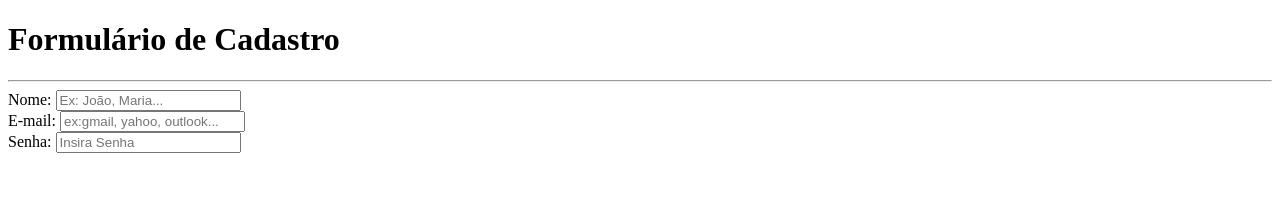
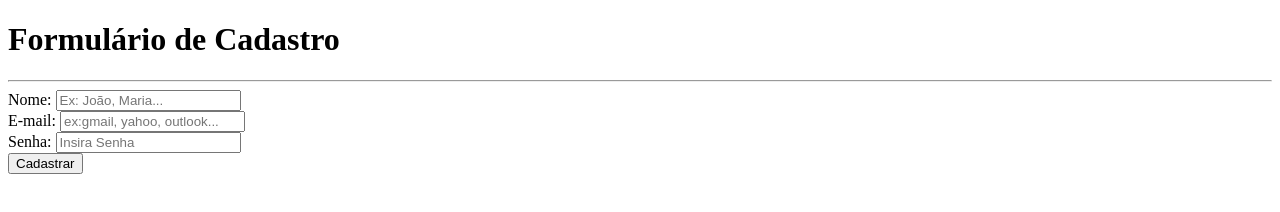
Before and after one commit to iiurydo/exerc-cio_html, a plain HTML site: page index.html in a window 1280 px wide. Drawn offline with Linux system fonts and the light colour scheme.

Commit message:
Botão de cadastrar

```diff
--- a/index.html
+++ b/index.html
@@ -17,7 +17,8 @@
         <br/>
         <label for="senha">Senha: </label>
         <input type="password" id="senha" placeholder="Insira Senha"/>
-
+        <br/>
+        <button type="submit">Cadastrar</button>
     </form>
 </body>
 </html>
```
